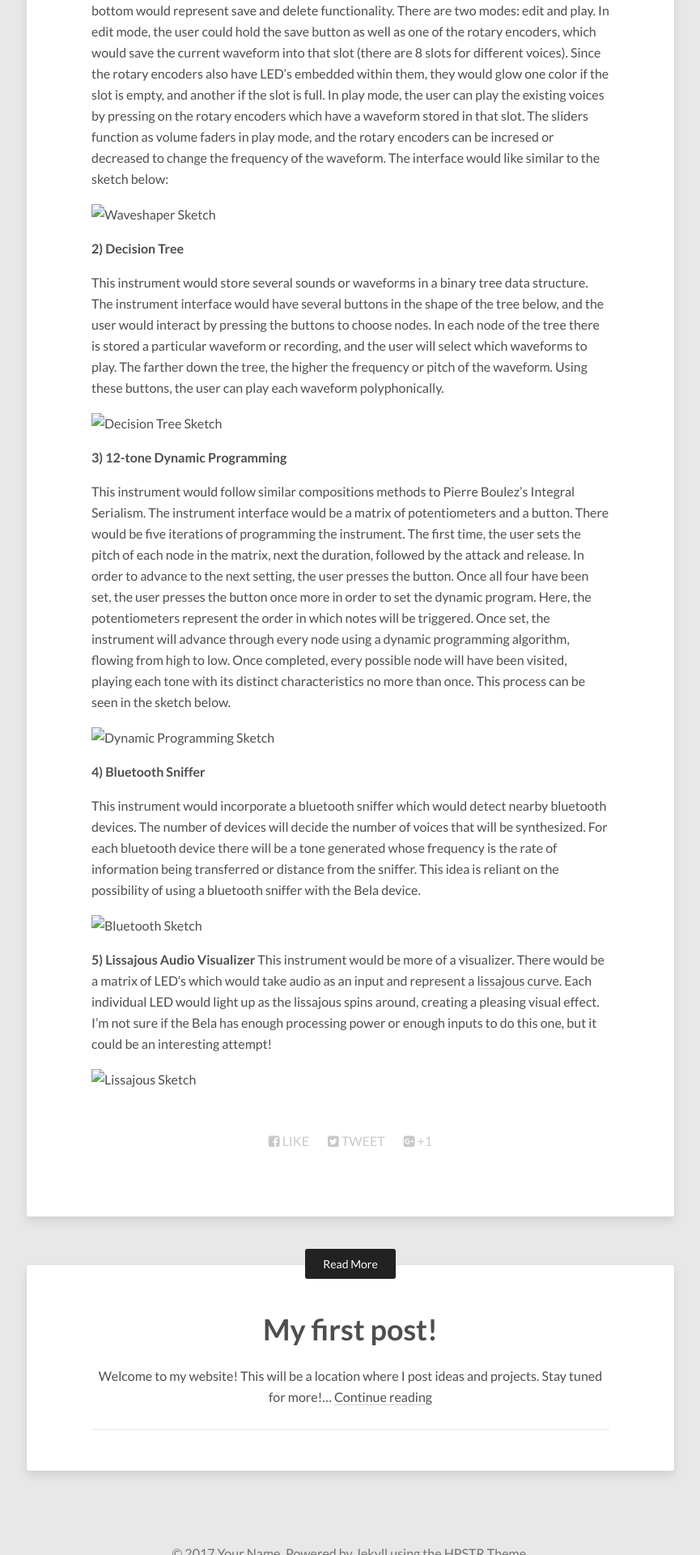
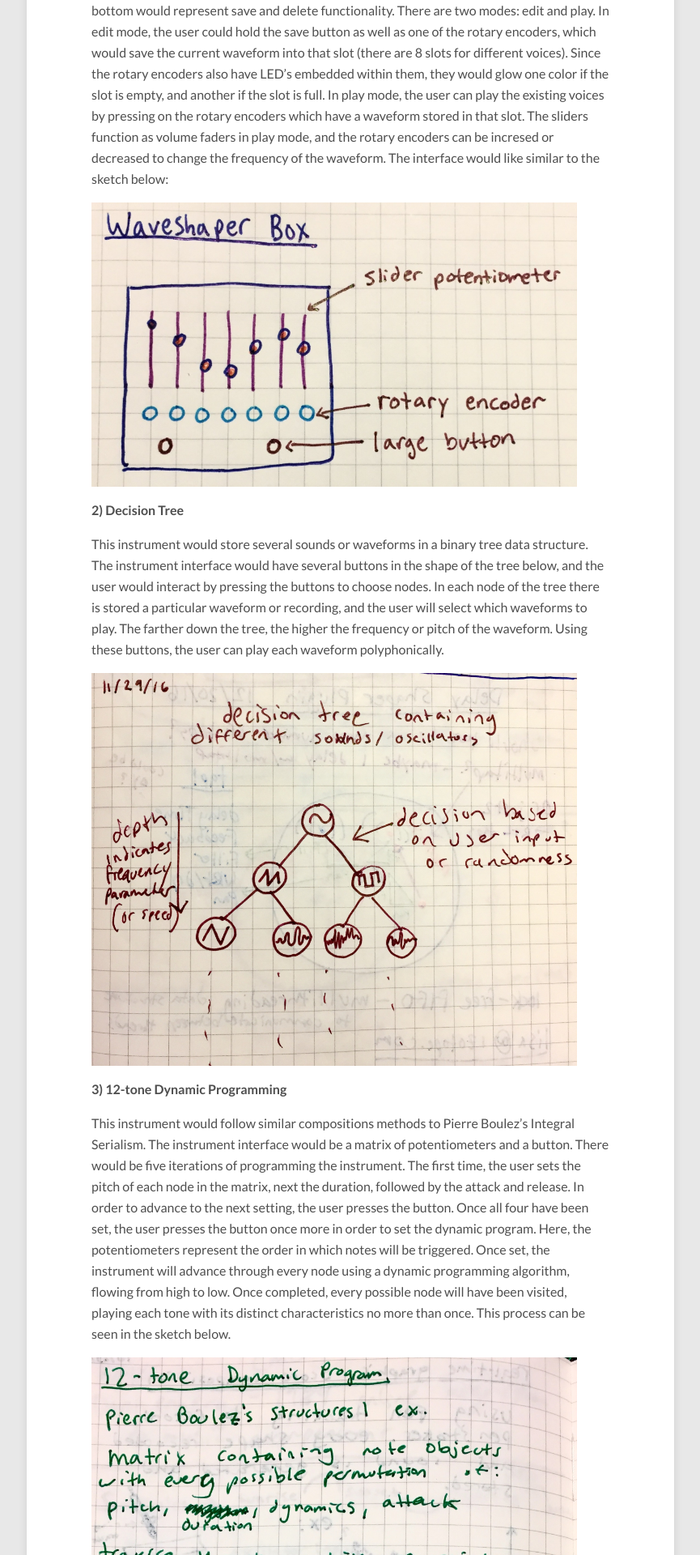
Before and after one commit to matthew-leon/matthew-leon.github.io, a Jekyll site: the page built from _posts/2017-01-30-idea-generator.md, in a window 1280 px wide. Shown: the part 494-2414 px from the top of the page at 81% size, without its empty margins (207-1072 px from the left). Built offline with Jekyll 4.4.1, drawn with Linux system fonts in a browser that asks for light colours; nearby versions of some CDN libraries.

Commit message:
Update 2017-01-30-idea-generator.md

```diff
--- a/_posts/2017-01-30-idea-generator.md
+++ b/_posts/2017-01-30-idea-generator.md
@@ -12,27 +12,28 @@ A few ideas for new musical instruments:
 This idea would incorporate several slider potentiometers, rotary encoders, and buttons to create a waveshaping tool. The sliders can be manipulated to shape the waveform, with a pure data patch linearly interpolating between slider values. The rotary encoders at the bottom would function both as a button and as a step-wise input. The two buttons at the bottom would represent save and delete functionality.
 There are two modes: edit and play. In edit mode, the user could hold the save button as well as one of the rotary encoders, which would save the current waveform into that slot (there are 8 slots for different voices). Since the rotary encoders also have LED's embedded within them, they would glow one color if the slot is empty, and another if the slot is full. In play mode, the user can play the existing voices by pressing on the rotary encoders which have a waveform stored in that slot. The sliders function as volume faders in play mode, and the rotary encoders can be incresed or decreased to change the frequency of the waveform. The interface would like similar to the sketch below:
 
-<img src="/sketches/waveshaperSketch.jpg" alt="Waveshaper Sketch" width="600" height="400">
+<img src="/images/sketches/waveshaperSketch.jpg" alt="Waveshaper Sketch" width="600" height="400">
+
 
 **2) Decision Tree**
 
 This instrument would store several sounds or waveforms in a binary tree data structure. The instrument interface would have several buttons in the shape of the tree below, and the user would interact by pressing the buttons to choose nodes. In each node of the tree there is stored a particular waveform or recording, and the user will select which waveforms to play. The farther down the tree, the higher the frequency or pitch of the waveform. Using these buttons, the user can play each waveform polyphonically.
 
-<img src="/assets/sketches/decisionTreeSketch.jpg" alt="Decision Tree Sketch" width="600" height="500">
+<img src="/images/sketches/decisionTreeSketch.jpg" alt="Decision Tree Sketch" width="600" height="500">
 
 **3) 12-tone Dynamic Programming**
 
 This instrument would follow similar compositions methods to Pierre Boulez's Integral Serialism. The instrument interface would be a matrix of potentiometers and a button. There would be five iterations of programming the instrument. The first time, the user sets the pitch of each node in the matrix, next the duration, followed by the attack and release. In order to advance to the next setting, the user presses the button. Once all four have been set, the user presses the button once more in order to set the dynamic program. Here, the potentiometers represent the order in which notes will be triggered. Once set, the instrument will advance through every node using a dynamic programming algorithm, flowing from high to low. Once completed, every possible node will have been visited, playing each tone with its distinct characteristics no more than once. This process can be seen in the sketch below.
 
-<img src="/assets/sketches/dynamicSketch.jpg" alt="Dynamic Programming Sketch" width="600" height="700">
+<img src="/images/sketches/dynamicSketch.jpg" alt="Dynamic Programming Sketch" width="600" height="700">
 
 **4) Bluetooth Sniffer**
 
 This instrument would incorporate a bluetooth sniffer which would detect nearby bluetooth devices. The number of devices will decide the number of voices that will be synthesized. For each bluetooth device there will be a tone generated whose frequency is the rate of information being transferred or distance from the sniffer. This idea is reliant on the possibility of using a bluetooth sniffer with the Bela device.
 
-<img src="/assets/sketches/bluetoothSketch.jpg" alt="Bluetooth Sketch" width="600" height="450">
+<img src="/images/sketches/bluetoothSketch.jpg" alt="Bluetooth Sketch" width="600" height="450">
 
 **5) Lissajous Audio Visualizer**
 This instrument would be more of a visualizer. There would be a matrix of LED's which would take audio as an input and represent a [lissajous curve](http://2.bp.blogspot.com/-3LHdNGfNq7w/VMMiVK75WyI/AAAAAAAAAhI/ujOdRL5807U/s1600/lissajous.gif). Each individual LED would light up as the lissajous spins around, creating a pleasing visual effect. I'm not sure if the Bela has enough processing power or enough inputs to do this one, but it could be an interesting attempt!
 
-<img src="/assets/sketches/lissajousSketch.jpg" alt="Lissajous Sketch" width="600" height="340">
+<img src="/images/sketches/lissajousSketch.jpg" alt="Lissajous Sketch" width="600" height="340">
```
